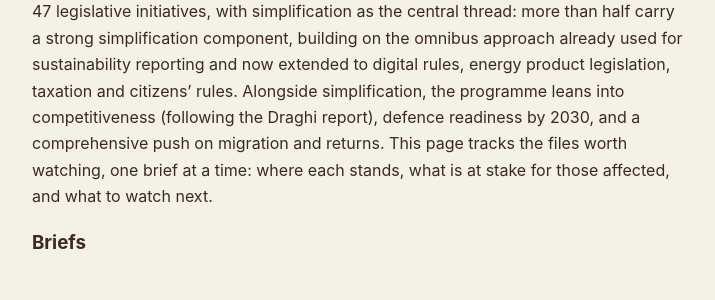
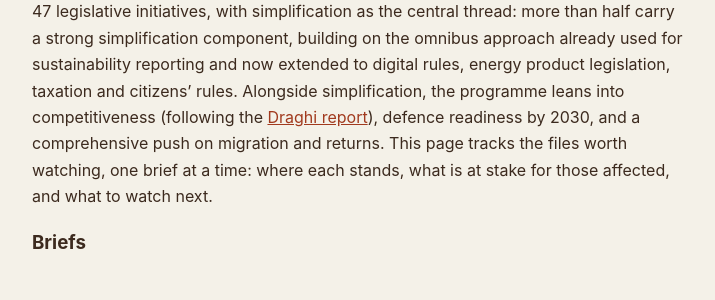
Before and after one commit to stalaveralodos-ux/eu-policy-watch, a Jekyll site: the page built from _briefs/index.md, in a window 1280 px wide. Shown: the part 246-546 px from the top of the page, without its empty margins (282-997 px from the left). Built offline with Jekyll 4.4.1, drawn with Linux system fonts in a browser that asks for light colours; part of the change alters nothing that is shown; some of the changed text lies outside the part shown.

```diff
--- a/_briefs/index.md
+++ b/_briefs/index.md
@@ -5,7 +5,7 @@ permalink: /briefs/
 ---
 ## What is the Commission doing now?
 A running log of the legislative files shaping Brussels in 2026, tracked as they move through Parliament and Council.
-The Commission's 2026 Work Programme sets out 47 legislative initiatives, with simplification as the central thread: more than half carry a strong simplification component, building on the omnibus approach already used for sustainability reporting and now extended to digital rules, energy product legislation, taxation and citizens' rules. Alongside simplification, the programme leans into competitiveness (following the Draghi report), defence readiness by 2030, and a comprehensive push on migration and returns.
+The Commission's 2026 Work Programme sets out 47 legislative initiatives, with simplification as the central thread: more than half carry a strong simplification component, building on the omnibus approach already used for sustainability reporting and now extended to digital rules, energy product legislation, taxation and citizens' rules. Alongside simplification, the programme leans into competitiveness (following the <a href="[https://www.html6.es/t1_estructura.html" target="_blank](https://commission.europa.eu/document/download/97e481fd-2dc3-412d-be4c-f152a8232961_en?filename=The%20future%20of%20European%20competitiveness%20_%20A%20competitiveness%20strategy%20for%20Europe.pdf)">Draghi report</a>), defence readiness by 2030, and a comprehensive push on migration and returns.
 This page tracks the files worth watching, one brief at a time: where each stands, what is at stake for those affected, and what to watch next.
 ### Briefs
 <ul class="brief-list">
```
